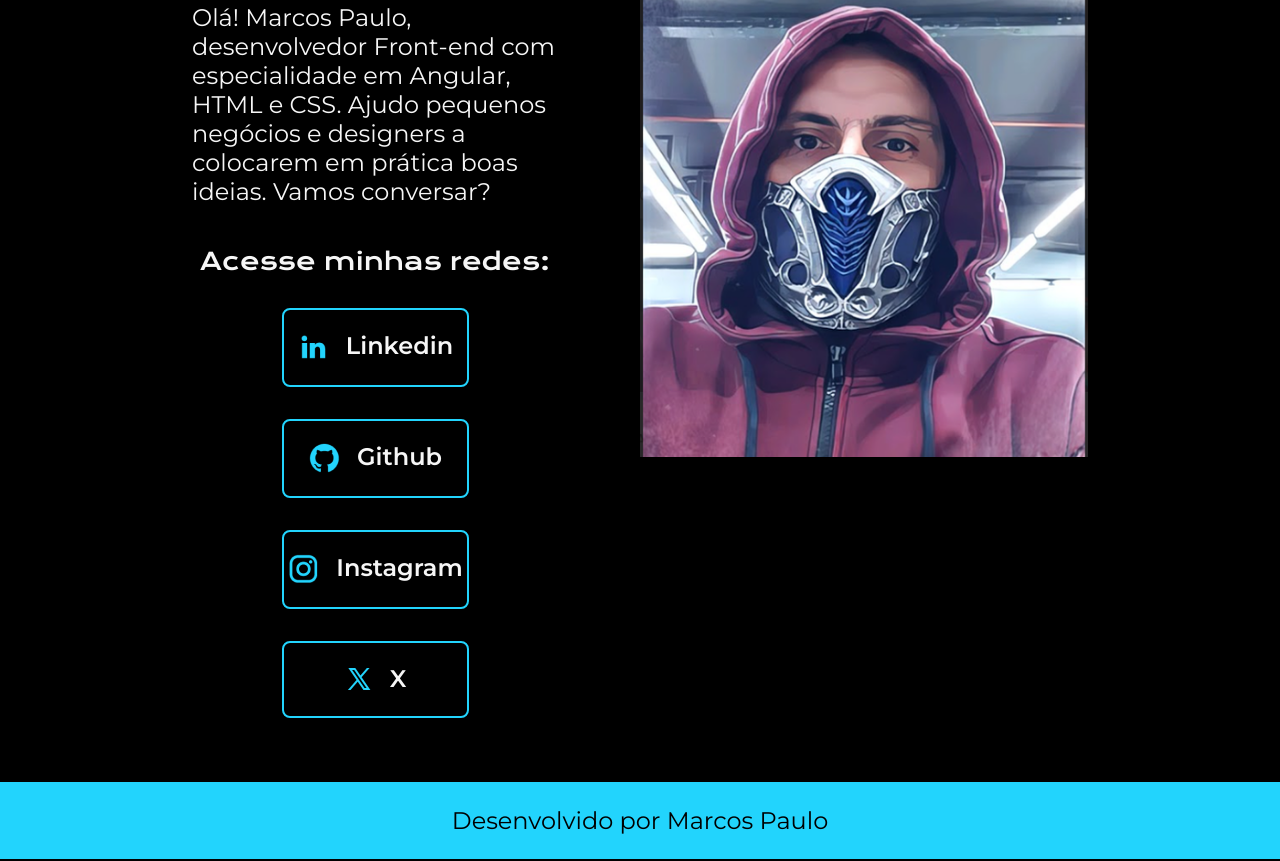
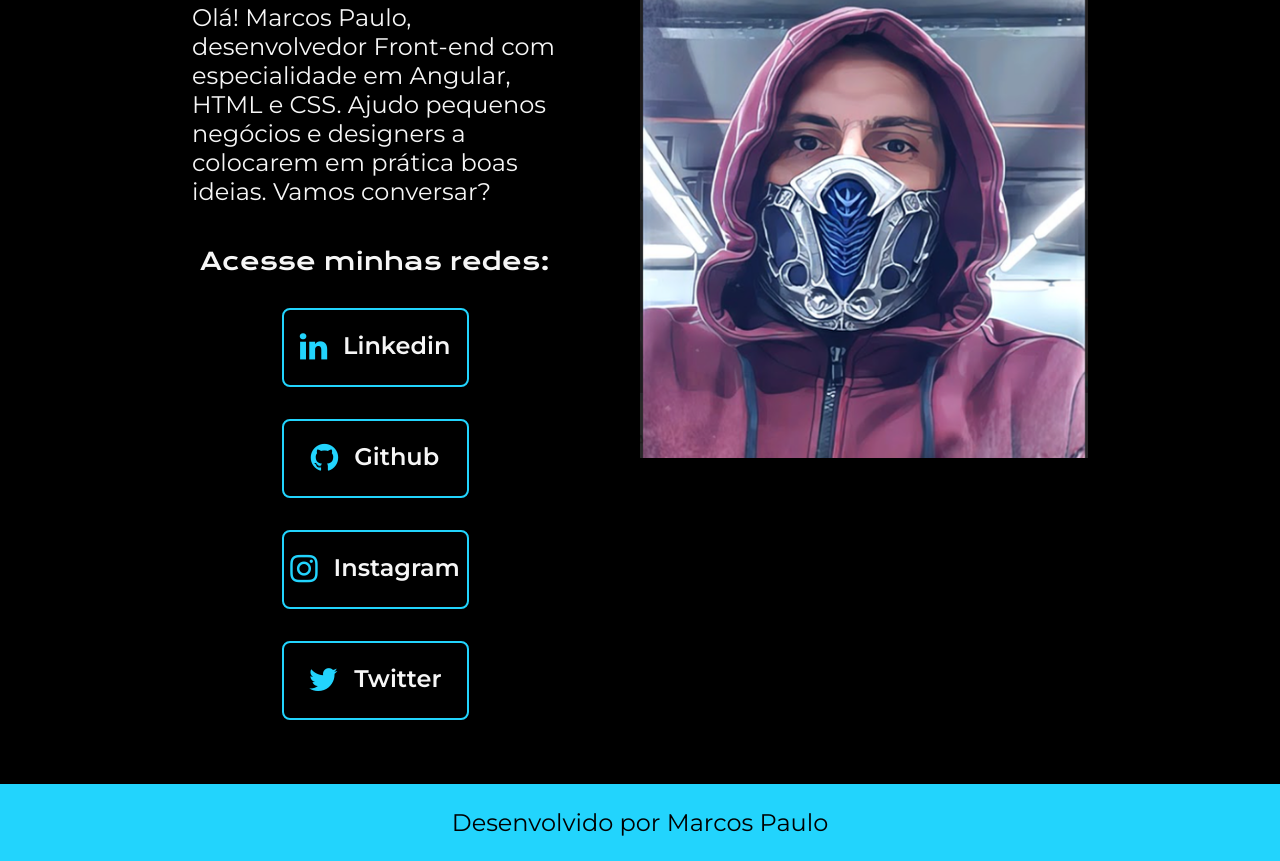
Before and after one commit to marcospaulopaiva/alura-html-css-responsiveness, a plain HTML site: page index.html in a window 1280 px wide. Shown: the part 426-1287 px from the top of the page. Drawn offline with nearby package versions, Linux system fonts and the light colour scheme.

Commit message:
setup(style): Remove ícones por CSS nos botões.

```diff
--- a/index.html
+++ b/index.html
@@ -29,31 +29,29 @@
         </p>
         <div class="apresentacao__links">
           <h2 class="apresentacao__links__subtitulo">Acesse minhas redes:</h2>
-
           <a
             class="apresentacao__links_navegacao"
+            target="_blank"
             href="https://www.linkedin.com/in/marcos-paulo-62612224/"
-            ><img src="./assets/linkedin.png" /> Linkedin
+            ><i class="fa fa-linkedin"></i>Linkedin
           </a>
-
           <a
             class="apresentacao__links_navegacao"
+            target="_blank"
             href="https://github.com/marcospaulopaiva"
-          >
-            <img src="./assets/github.png" /> Github
+            ><i class="fa fa-github"></i>Github
           </a>
-
           <a
             class="apresentacao__links_navegacao"
+            target="_blank"
             href="https://instagram.com/marcos.paulo.paiva/"
-            ><img src="./assets/instagram.png" /> Instagram
+            ><i class="fa fa-instagram"></i>Instagram
           </a>
-
           <a
             class="apresentacao__links_navegacao"
+            target="_blank"
             href="https://x.com/marcospoo"
-          >
-            <img src="./assets/twitter-novo.png" /> X
+            ><i class="fa fa-twitter"></i>Twitter
           </a>
         </div>
       </section>
--- a/styles/style.css
+++ b/styles/style.css
@@ -1,4 +1,5 @@
 @import url("https://fonts.googleapis.com/css2?family=Krona+One&family=Montserrat:wght@400;600&display=swap");
+@import url("https://cdnjs.cloudflare.com/ajax/libs/font-awesome/4.7.0/css/font-awesome.min.css");
 
 :root {
   --cor-primaria: #000000;
@@ -97,6 +98,14 @@ body {
   font-family: var(--fonte-secundaria);
 }
 
+.fa-linkedin,
+.fa-github,
+.fa-instagram,
+.fa-twitter {
+  color: var(--cor-terciaria);
+  font-size: 2rem;
+}
+
 .apresentacao__links_navegacao:hover {
   background-color: var(--cor-hover);
 }
```
Also changed, not shown: assets/github.png (deleted), assets/instagram.png (deleted), assets/linkedin.png (deleted), assets/twitch.png (deleted), assets/twitter-novo.png (deleted), assets/twitter.png (deleted).
